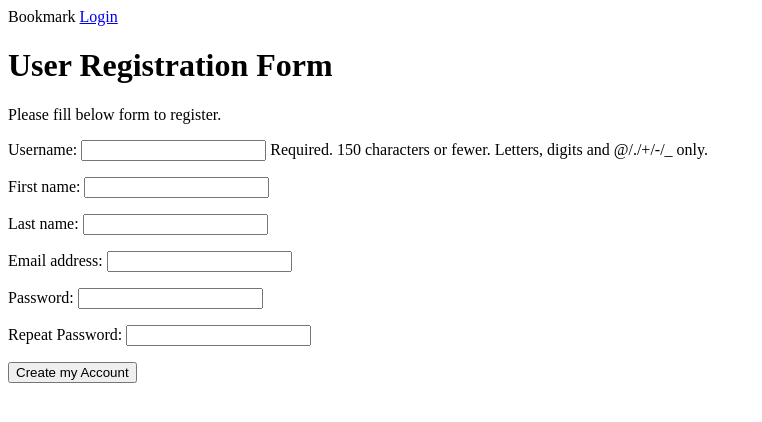
After one commit to contactpunit/mypage, a Django app: page /register/ in a window 1280 px wide. The commit adds this page. Shown: the top 422 px of the page, without its empty margins (0-762 px from the left). Run offline with Django 3.2, Linux system fonts and the light colour scheme.

Commit message:
added registration form for new users and linked to login page

```diff
--- a/account/forms.py
+++ b/account/forms.py
@@ -1,6 +1,24 @@
 from django import forms
+from django.contrib.auth.models import User
 
 
 class LoginForm(forms.Form):
     username = forms.CharField()
     password = forms.CharField(widget=forms.PasswordInput)
+
+
+class UserRegistrationForm(forms.ModelForm):
+    password = forms.CharField(label='Password',
+                               widget=forms.PasswordInput)
+    password2 = forms.CharField(label='Repeat Password',
+                                widget=forms.PasswordInput)
+
+    class Meta:
+        model = User
+        fields = ['username', 'first_name', 'last_name', 'email']
+
+    def clean_password2(self):
+        cleandata = self.cleaned_data
+        if cleandata['password'] != cleandata['password2']:
+            raise forms.ValidationError("Passwords don't match. Kindly retype")
+        return cleandata['password']
--- a/account/templates/registration/login.html
+++ b/account/templates/registration/login.html
@@ -8,7 +8,8 @@
     Please try again
 </p>
 {% else %}
-<p>Please use following form for Login</p>
+<p>Please use following form for Login. If you dont have login, kindly register at <a
+        href="{% url 'account:register' %}">Register</a></p>
 {% endif %}
 <div>
     <form action="{% url 'account:login' %}" method="POST">
--- /dev/null
+++ b/account/templates/registration/register.html
@@ -0,0 +1,11 @@
+{% extends 'registration/base.html' %}
+{% block title %}User Registration Form{% endblock title %}
+{% block body %}
+<h1>User Registration Form</h1>
+<p>Please fill below form to register.</p>
+<form action="." method="POST">
+    {{user_form.as_p}}
+    {% csrf_token %}
+    <p><input type="submit" value="Create my Account"></p>
+</form>
+{% endblock body %}
--- a/account/urls.py
+++ b/account/urls.py
@@ -1,6 +1,6 @@
 from django.urls import path
 from django.contrib.auth import views as auth_views
-from .views import dashboard
+from .views import dashboard, register
 from django.urls import reverse_lazy
 
 app_name = 'account'
@@ -25,4 +25,5 @@ urlpatterns = [
          name='password_reset_confirm'),
     path('reset/done/', auth_views.PasswordResetCompleteView.as_view(),
          name='password_reset_complete'),
+    path('register/', register, name='register')
 ]
--- a/account/views.py
+++ b/account/views.py
@@ -1,7 +1,6 @@
 from django.shortcuts import render
-from django.http import HttpResponse
 from django.contrib.auth import authenticate, login
-from .forms import LoginForm
+from .forms import LoginForm, UserRegistrationForm
 from django.contrib.auth.decorators import login_required
 
 
@@ -10,3 +9,26 @@ def dashboard(request):
     return render(request,
                   'registration/dashboard.html',
                   {'section': 'dashboard'})
+
+
+def register(request):
+    if request.method == 'POST':
+        user_form = UserRegistrationForm(request.POST)
+        if user_form.is_valid():
+            new_user = user_form.save(commit=False)
+            new_user.set_password(
+                user_form.cleaned_data['password'])
+            new_user.save()
+            return render(request,
+                          'registration/register_done.html',
+                          {'new_user': new_user})
+        else:
+            return render(request,
+                          'registration/register.html',
+                          {'user_form': user_form})
+
+    else:
+        user_form = UserRegistrationForm()
+        return render(request,
+                      'registration/register.html',
+                      {'user_form': user_form})
--- a/mypage/urls.py
+++ b/mypage/urls.py
@@ -5,5 +5,5 @@ urlpatterns = [
     path('admin/', admin.site.urls),
     path('stories/', include('stories.urls', namespace='stories')),
     path('account/', include('account.urls', namespace='account')),
-    path('', include('django.contrib.auth.urls'))
+    path('', include('account.urls', namespace='front')),
 ]
```
Also changed, not shown: account/templates/registration/register_done.html (added, +7 -0 lines).
